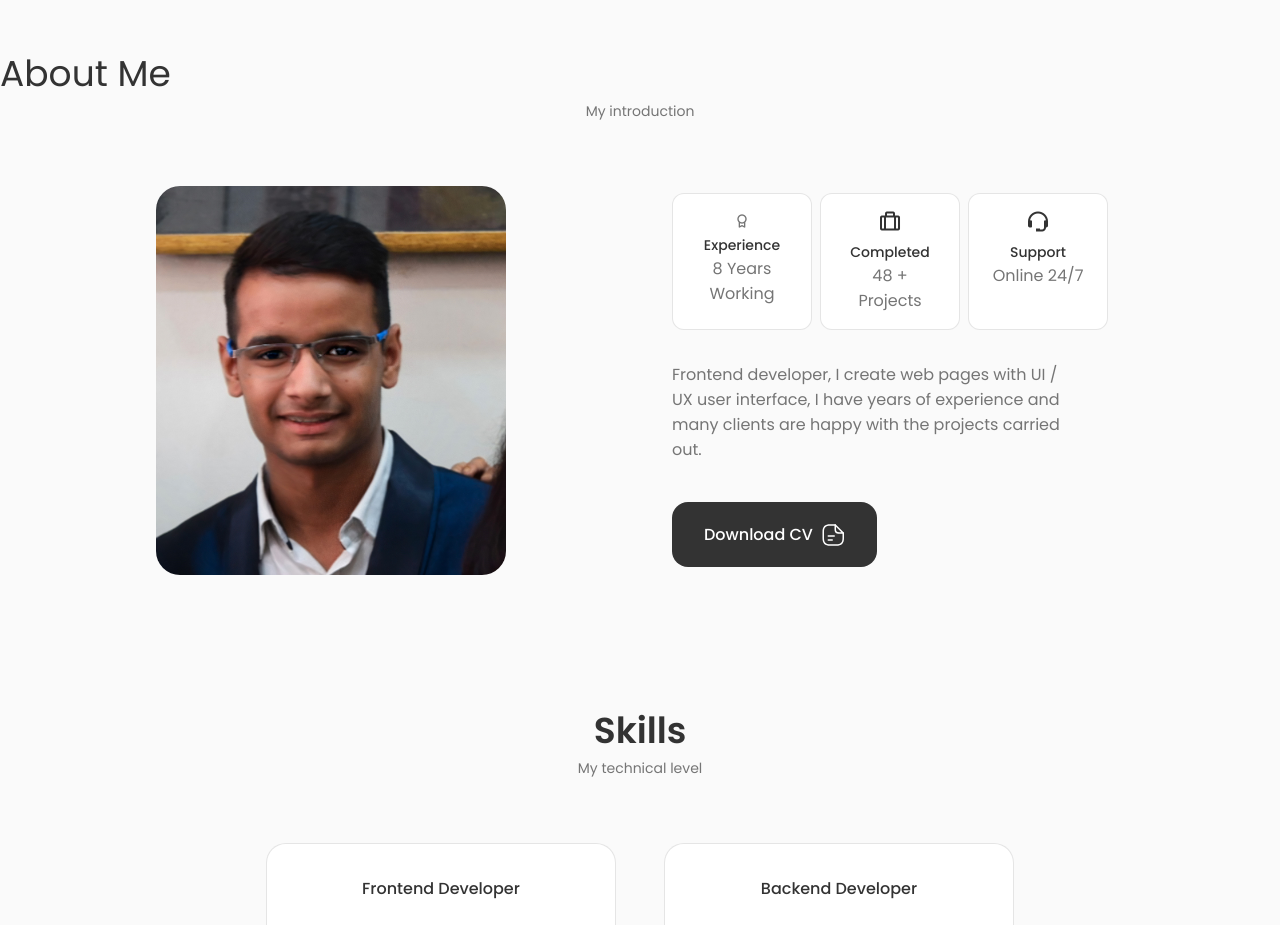
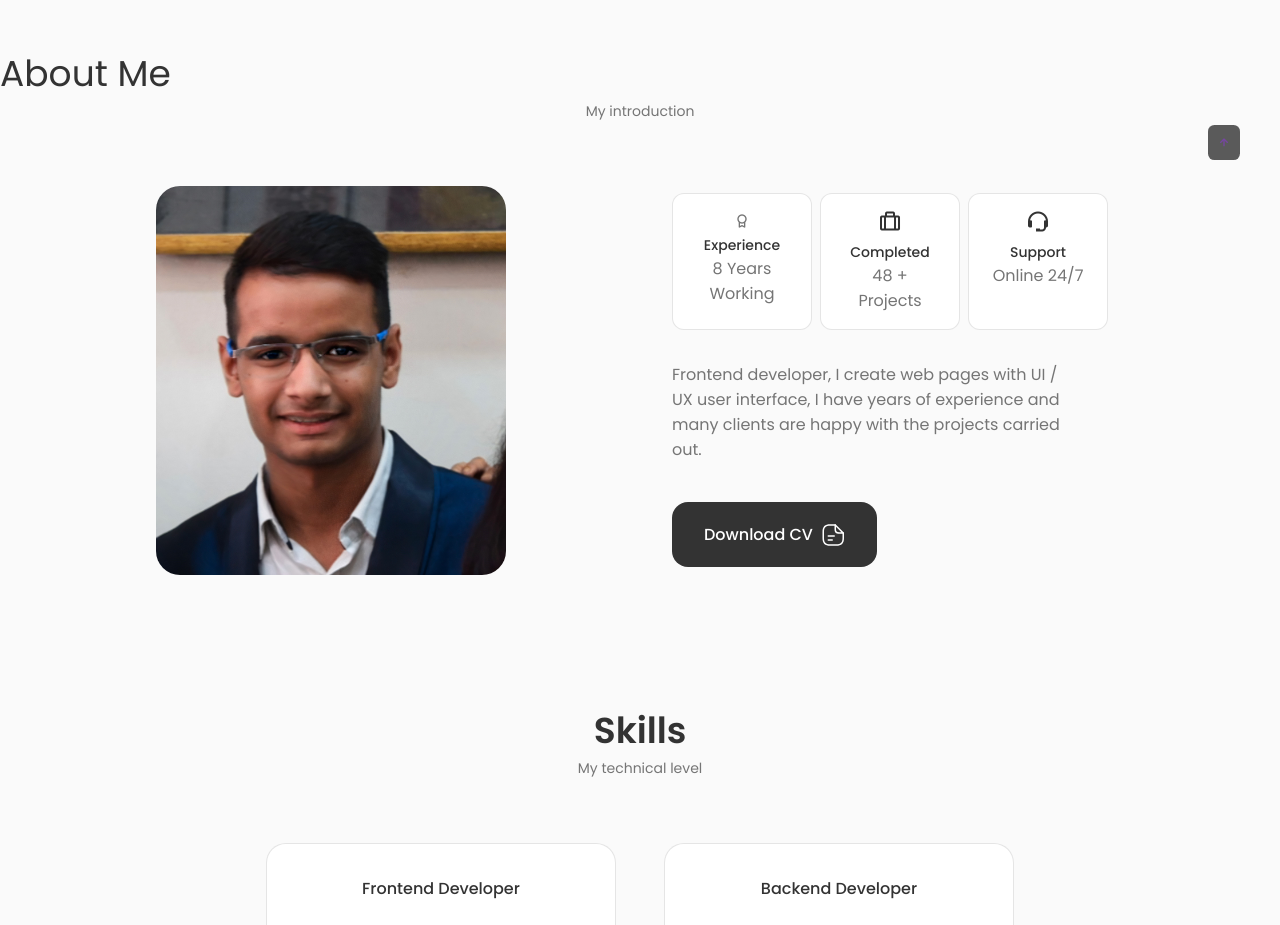
Before and after one commit to ayushr6/react-portfolio, a React (Create React App) app: page / in a window 1280 px wide. Shown: the part 800-1725 px from the top of the page. Built offline with nearby package versions, Linux system fonts and the light colour scheme.

Commit message:
scrool-up completed

```diff
--- a/src/App.js
+++ b/src/App.js
@@ -8,6 +8,7 @@
 import Qualification from './components/qualification/Qualification';
 import Contact from './components/contact/Contact';
 import Footer from './components/footer/Footer';
+import ScrollUp from './components/scrollup/ScrollUp';
 
 const App = () => {
   return (
@@ -21,8 +22,9 @@
         {/* <Services /> */}
         <Qualification />
         <Contact />
+      </main>
         <Footer />
-      </main>
+        <ScrollUp />
     </>
   )
 }
--- /dev/null
+++ b/src/components/scrollup/ScrollUp.jsx
@@ -0,0 +1,21 @@
+import React from 'react';
+import './scrollup.css';
+
+const ScrollUp = () => {
+
+    window.addEventListener("scroll", function () {
+        const scrollUp = document.querySelector(".scrollup");
+        // when the scroll is higher than 560 viewport height, add the
+        // show-scroll class to a tag with the scroll-top class
+        if (this.scrollY >= 560) scrollUp.classList.add("show-scroll");
+        else scrollUp.classList.remove("show-scroll");
+    });
+
+  return (
+    <a href="" className="scrollup">
+        <i className="uil uil-arrow-up scrollup_icon"></i>
+    </a>
+  )
+}
+
+export default ScrollUp
--- /dev/null
+++ b/src/components/scrollup/scrollup.css
@@ -0,0 +1,52 @@
+.scrollup {
+    position: fixed;
+    right: 2.5rem;
+    bottom: -20%;
+    background-color: var(--title-color);
+    opacity: 0.8;
+    padding: 0.3rem 0.5rem;
+    border-radius: 0.4rem;
+    z-index: var(--z-tooltip);
+    transition: 0.4s;
+}
+
+.scrollup__icon {
+    font-size: 1.5rem;
+    color: var(--container-color);
+}
+
+.scrollup:hover {
+    background-color: var(--title-color-dark);
+}
+
+/* Show Scroll */
+.show-scroll {
+    bottom: 3rem;
+}
+
+/*================== BREAKPOINTS ===============*/
+/* For large devices */
+@media screen and (max-width: 992px) {
+    .scrollup {
+        right: 1.5rem;
+        padding: 0.25rem 0.4rem;
+    }
+
+    .scrollup__icon {
+        font-size: 1.25rem;
+    }
+}
+
+/* For medium devices */
+@media screen and (max-width: 768px) {
+    .show-scroll {
+        bottom: 4rem;
+    }
+}
+
+/* For small devices */
+@media screen and (max-width: 350px) {
+    .scrollup {
+        right: 1rem;
+    }
+}
```
